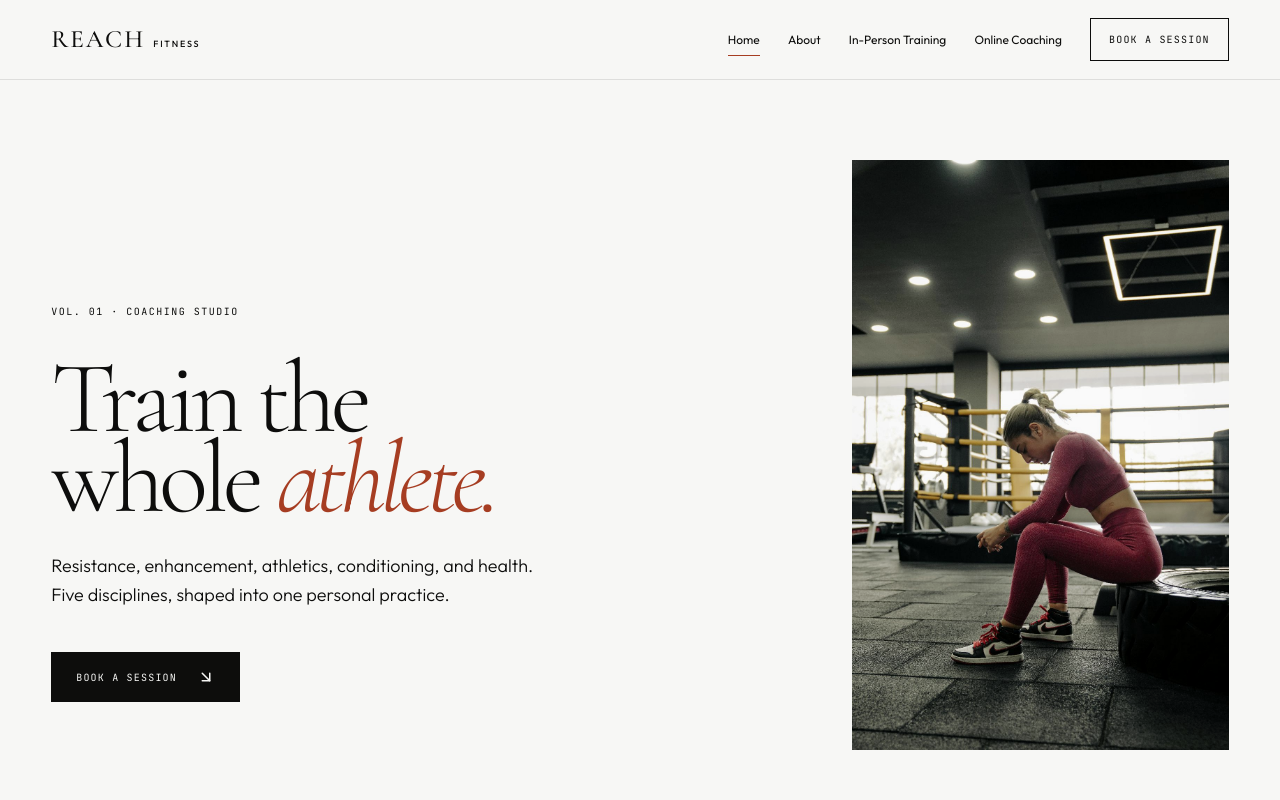
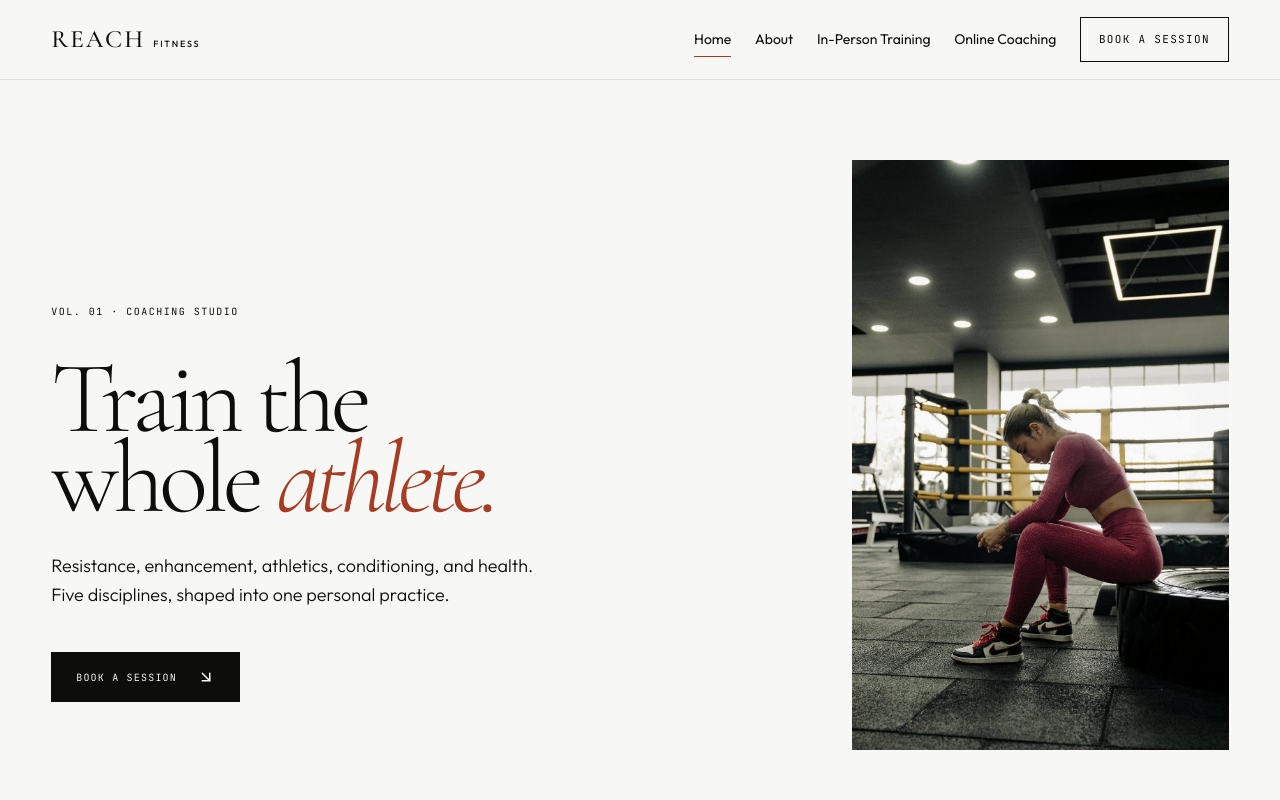
Before and after one commit to sdcamar1/ReachFitness, a React (Vite) app in the folder frontend/: page / in a window 1280 px wide. Shown: the top 800 px of the page. Built offline with nearby package versions, Linux system fonts and the light colour scheme.

Commit message:
Increase navigation text size

```diff
--- a/frontend/src/styles.css
+++ b/frontend/src/styles.css
@@ -99,8 +99,8 @@ img {
   display: flex;
   align-items: center;
   justify-content: flex-end;
-  gap: clamp(16px, 2.2vw, 35px);
-  font-size: 12px;
+  gap: clamp(14px, 1.85vw, 30px);
+  font-size: 14px;
 }
 
 .desktop-nav > a:not(.nav-cta) {
@@ -129,7 +129,7 @@ img {
   text-transform: uppercase;
   letter-spacing: 0.12em;
   font-family: "JetBrains Mono", monospace;
-  font-size: 10px;
+  font-size: 11px;
   transition: color 250ms ease, background 250ms ease;
 }
 
@@ -1438,7 +1438,7 @@ select:focus {
     padding: 18px 0;
     border-bottom: 1px solid var(--line);
     font-family: "Cormorant Garamond", serif;
-    font-size: 30px;
+    font-size: 34px;
   }
 
   .hero {
```
